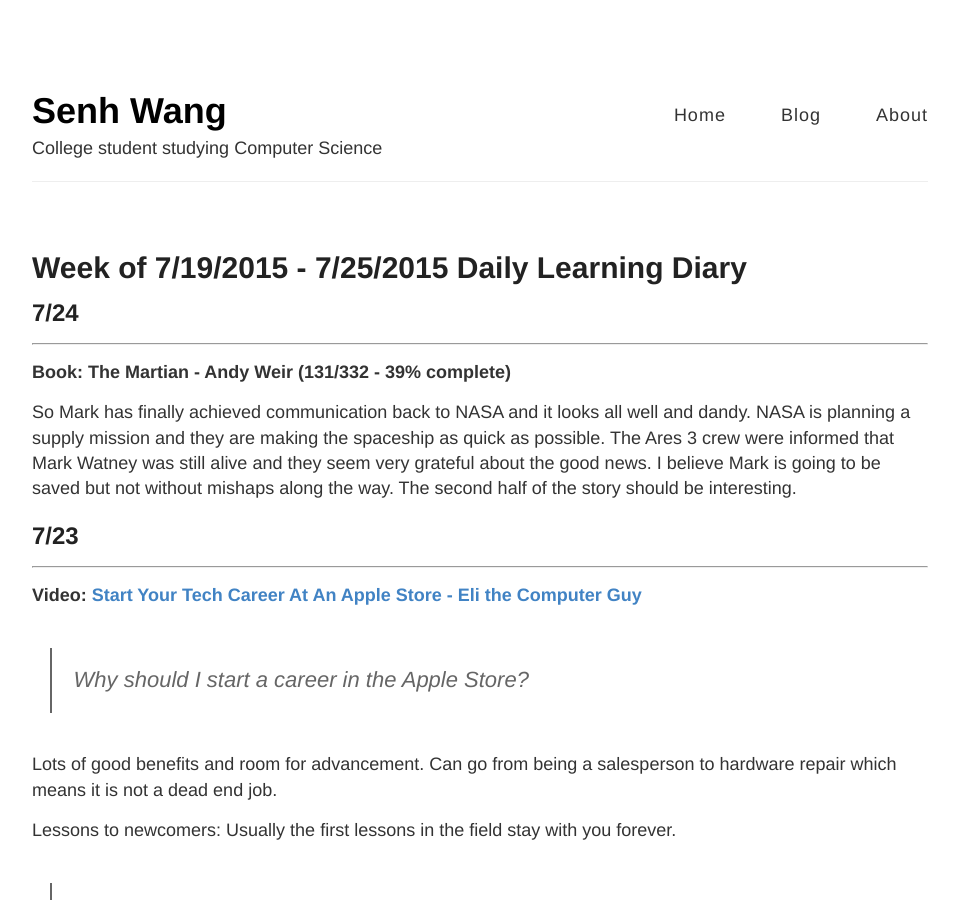
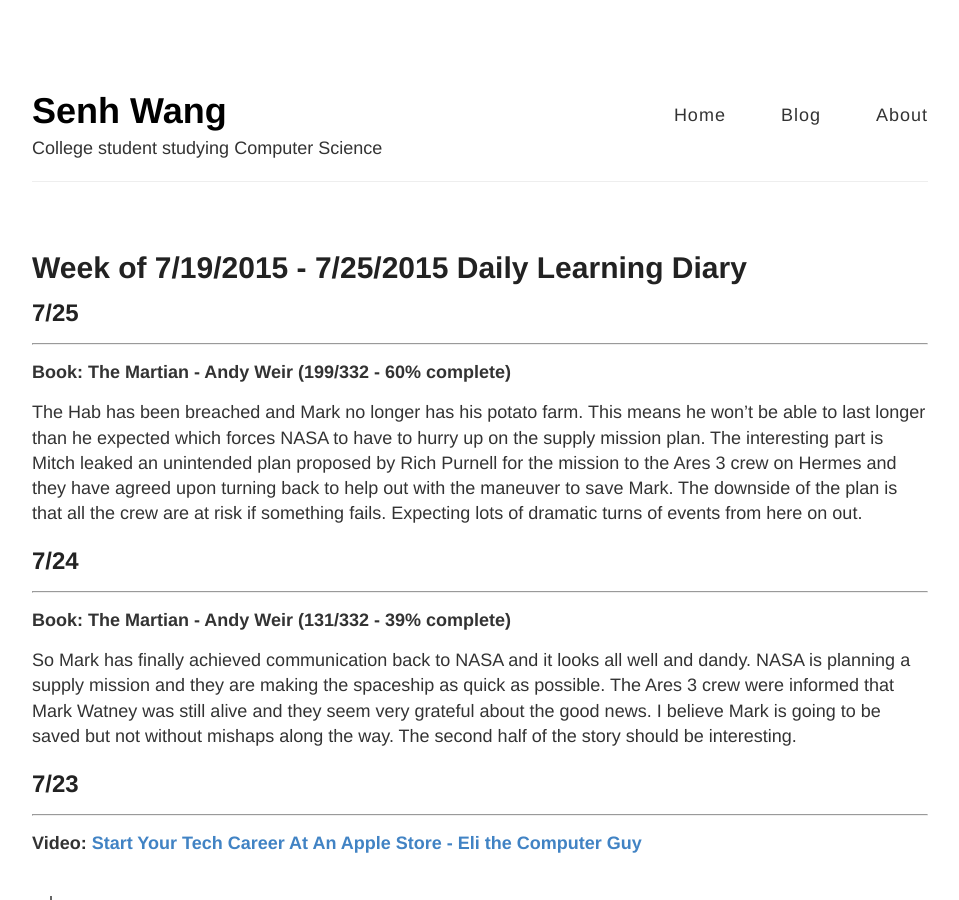
Before and after one commit to SenhW/senhw.github.io, a Jekyll site: the page built from _posts/2015-07-21-7-19-2015-learning-diary.md, in a window 1280 px wide and 900 px high. Shown: the whole window, without its empty margins (160-1119 px from the left). Built offline with Jekyll 4.4.1, drawn with Linux system fonts in a browser that asks for light colours; Markdown is read by kramdown in place of the engine named in the settings; some of the changed text lies outside the part shown.

Commit message:
7/25 entry

```diff
--- a/_posts/2015-07-21-7-19-2015-learning-diary.md
+++ b/_posts/2015-07-21-7-19-2015-learning-diary.md
@@ -2,8 +2,14 @@
 layout: post
 title: Week of 7/19/2015 - 7/25/2015 Daily Learning Diary
 permalink: /blog/7-19-2015-learning-diary/
-date: 2015-07-24
+date: 2015-07-25
 ---
+
+## 7/25
+---
+**Book: The Martian - Andy Weir (199/332 - 60% complete)**
+
+The Hab has been breached and Mark no longer has his potato farm. This means he won't be able to last longer than he expected which forces NASA to have to hurry up on the supply mission plan. The interesting part is Mitch leaked an unintended plan proposed by Rich Purnell for the mission to the Ares 3 crew on Hermes and they have agreed upon turning back to help out with the maneuver to save Mark. The downside of the plan is that all the crew are at risk if something fails. Expecting lots of dramatic turns of events from here on out.
 
 ## 7/24
 ---
```
